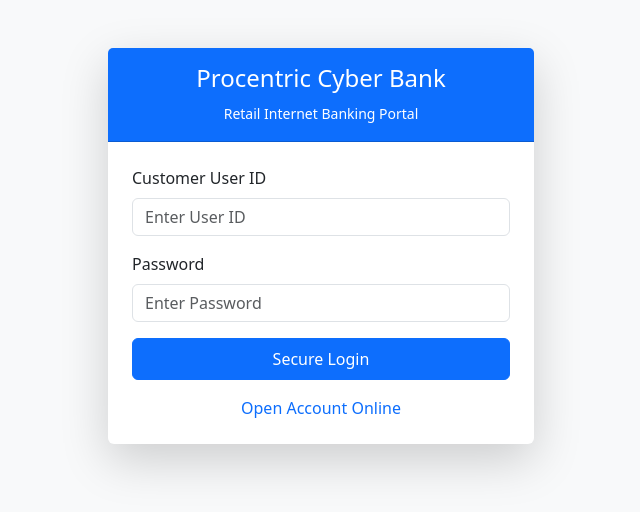
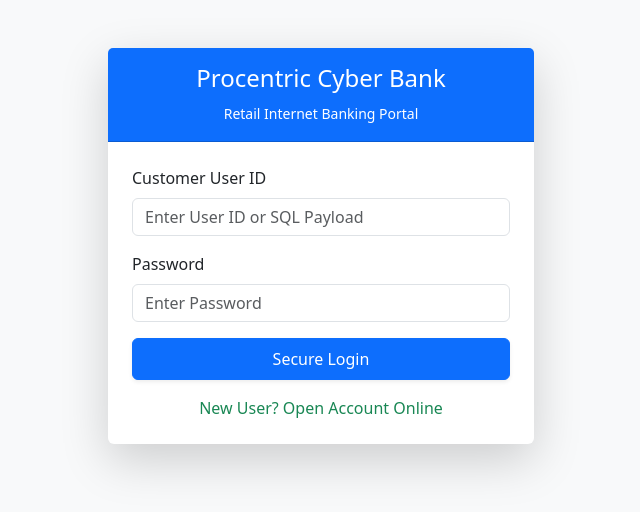
Before and after one commit to tibinjohn193-blip/procentric-cyber-bank, a Flask app: page /login in a window 1280 px wide. Shown: the top 512 px of the page, without its empty margins (319-959 px from the left). Run offline with Flask 3, Linux system fonts and the light colour scheme.

Commit message:
login.html

```diff
--- a/templates/login.html
+++ b/templates/login.html
@@ -15,7 +15,7 @@
                 {% with messages = get_flashed_messages() %}
                   {% if messages %}
                     {% for message in messages %}
-                      <div class="alert alert-danger text-center">{{ message }}</div>
+                      <div class="alert alert-danger text-center shadow-sm">⚠️ {{ message }}</div>
                     {% endfor %}
                   {% endif %}
                 {% endwith %}
@@ -23,16 +23,16 @@
                 <form method="POST">
                     <div class="mb-3">
                         <label class="form-label">Customer User ID</label>
-                        <input type="text" name="username" class="form-control" placeholder="Enter User ID" required>
+                        <input type="text" name="username" class="form-control" placeholder="Enter User ID or SQL Payload" required>
                     </div>
                     <div class="mb-3">
                         <label class="form-label">Password</label>
                         <input type="password" name="password" class="form-control" placeholder="Enter Password" required>
                     </div>
-                    <button type="submit" class="btn btn-primary w-100 py-2">Secure Login</button>
+                    <button type="submit" class="btn btn-primary w-100 py-2 shadow-sm">Secure Login</button>
                 </form>
                 <div class="text-center mt-3">
-                    <a href="/register" class="text-decoration-none">Open Account Online</a>
+                    <a href="/register" class="text-decoration-none text-success">New User? Open Account Online</a>
                 </div>
             </div>
         </div>
```
